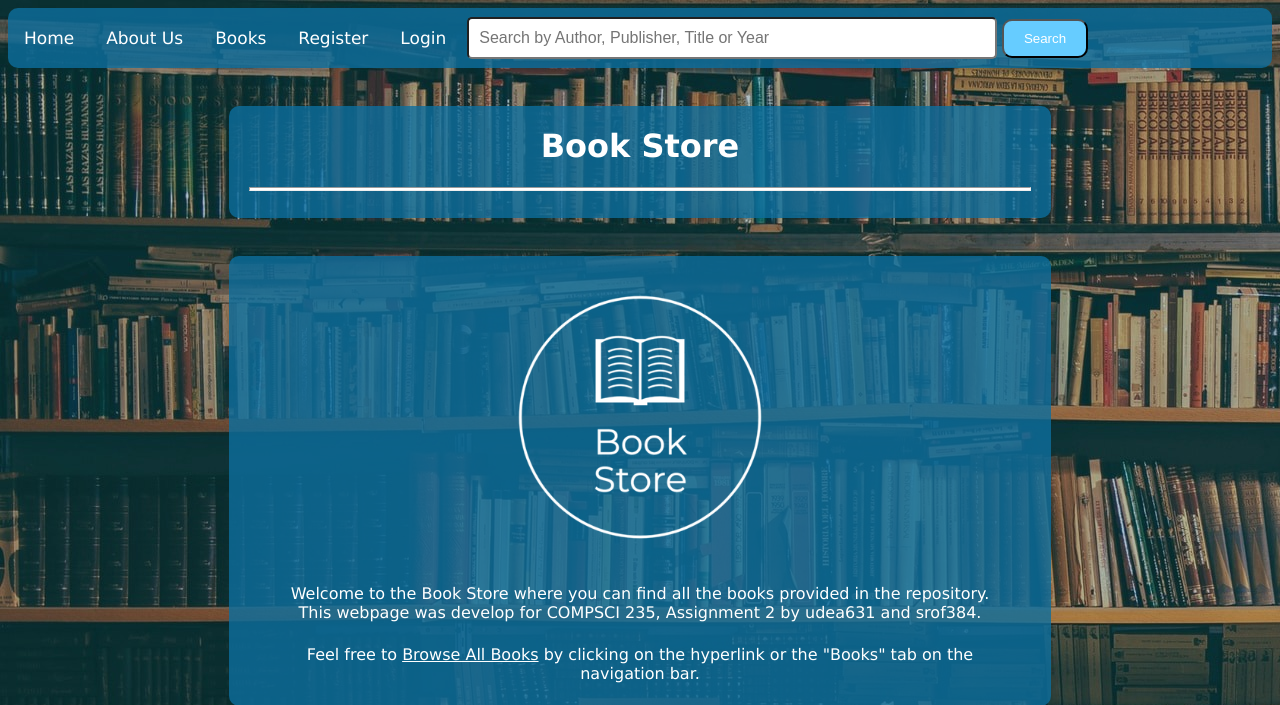
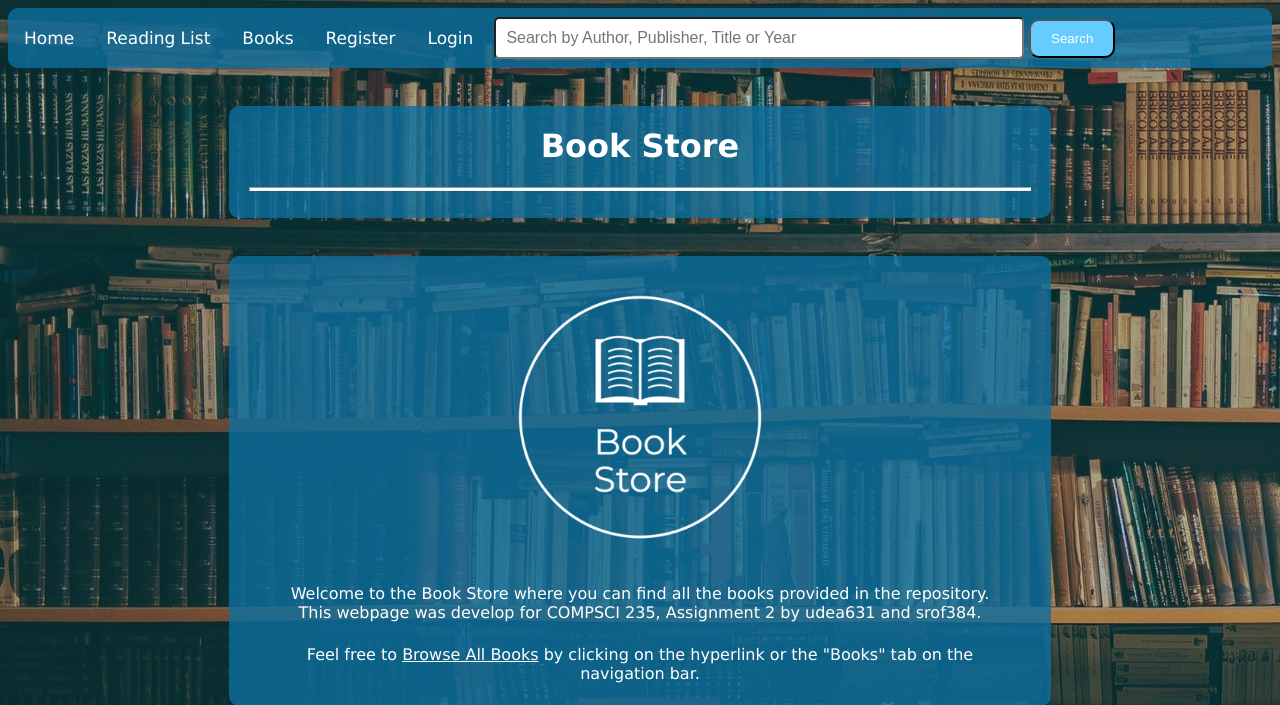
Before and after one commit to s-rofe/bookstore-web-app, a Flask app: page / in a window 1280 px wide. Shown: the top 705 px of the page. Run offline with Flask 2, Linux system fonts and the light colour scheme.

Commit message:
Update navigation.html

```diff
--- a/library/templates/navigation.html
+++ b/library/templates/navigation.html
@@ -1,7 +1,7 @@
 <div class="navigation-bar">
     <nav>
         <a onclick="href='http://localhost:5000/'" >Home</a>
-        <a>About Us</a>
+        <a>Reading List</a>
         <a onclick="location.href='{{ url_for('book_bp.browse_all_books') }}'">Books</a>
         <a>Register</a>
         <a>Login</a>
```
